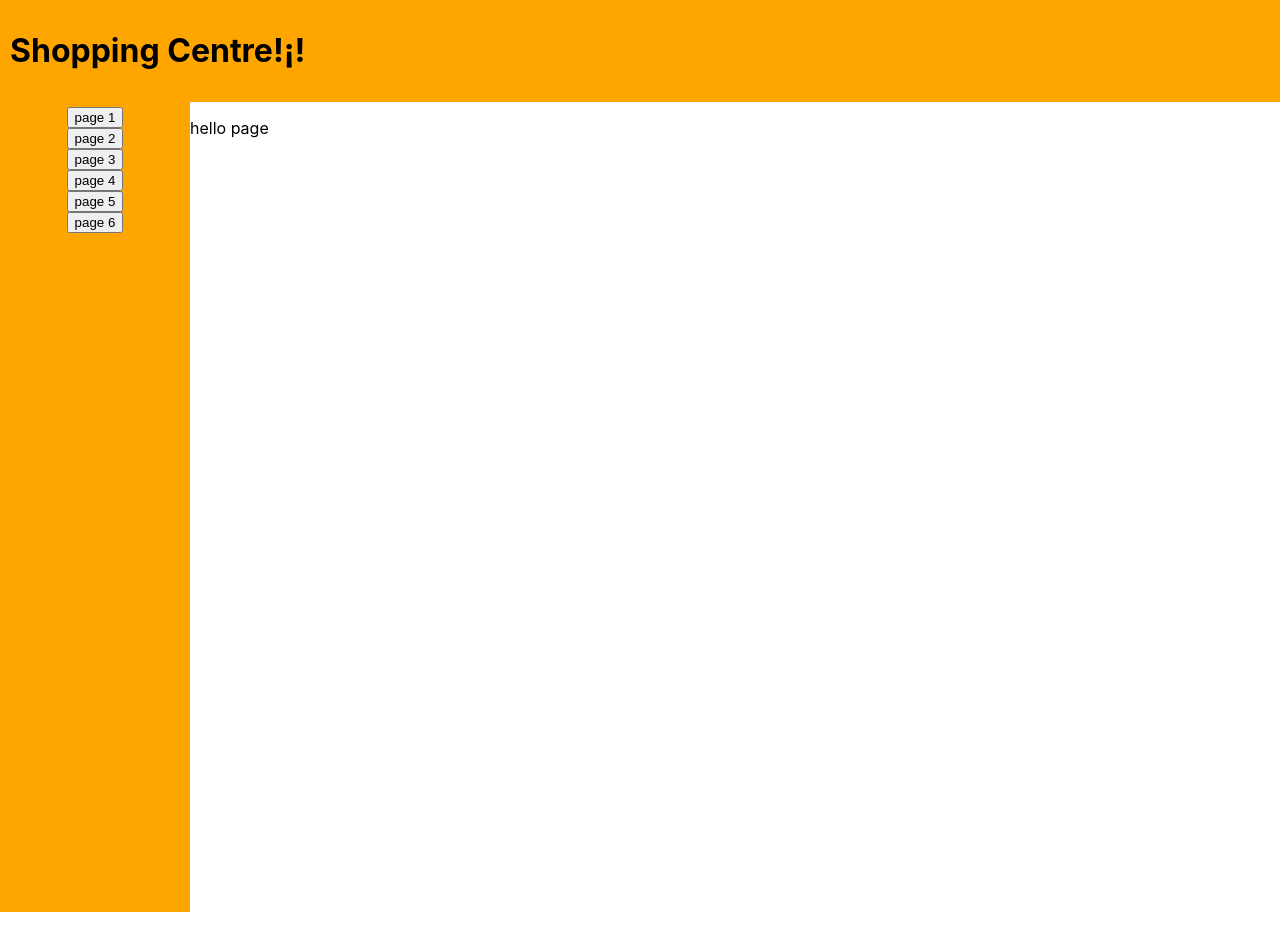
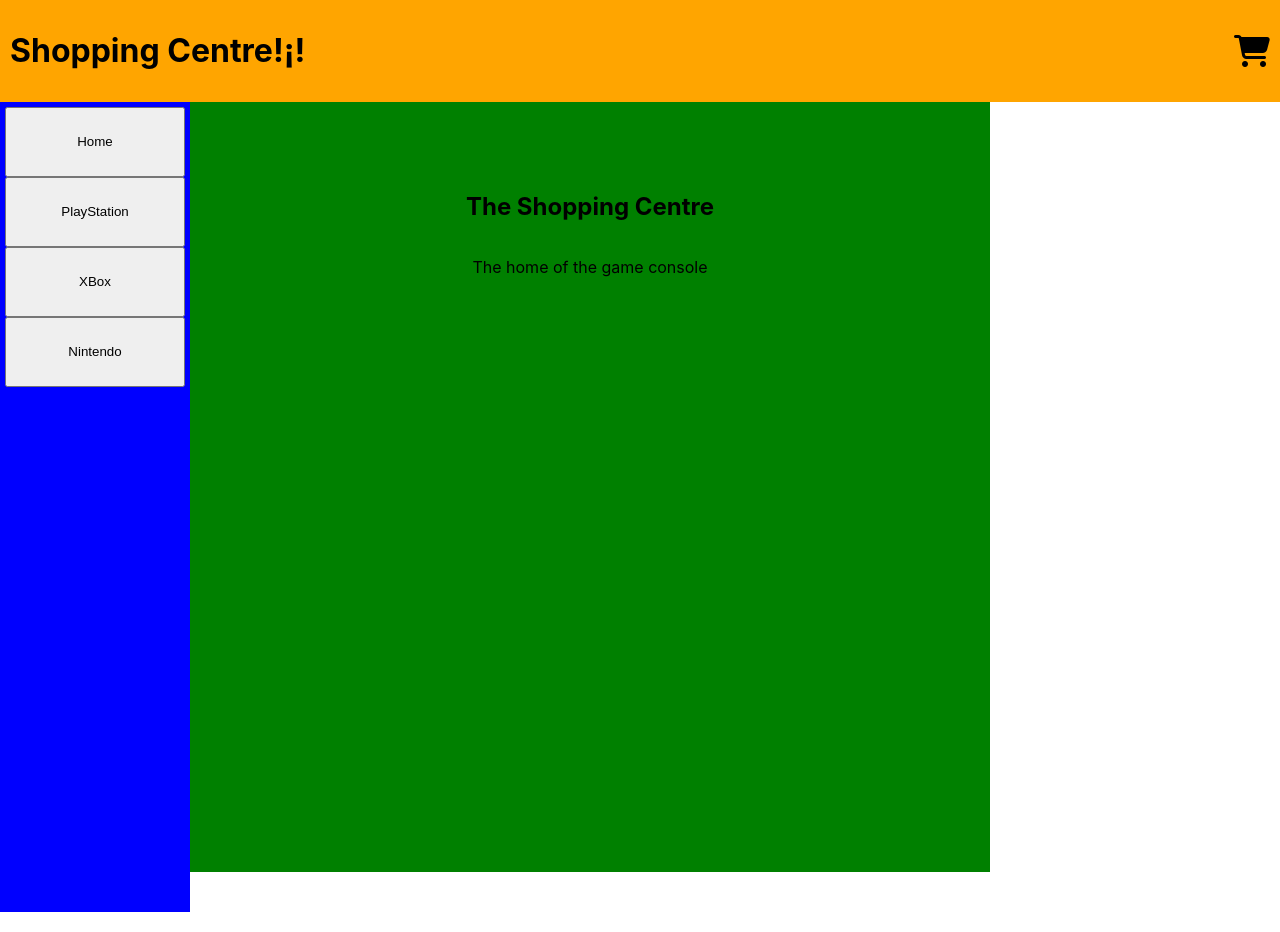
Before and after one commit to ababakhanlou/the-shopping-centre, a React (Create React App) app: page / in a window 1280 px wide. Built offline with nearby package versions, Linux system fonts and the light colour scheme.

Commit message:
feat: added item rendering, basket function/ redux

```diff
--- a/package.json
+++ b/package.json
@@ -8,8 +8,10 @@
     "@testing-library/user-event": "^12.2.2",
     "react": "^17.0.1",
     "react-dom": "^17.0.1",
+    "react-redux": "^7.2.2",
     "react-router-dom": "^5.2.0",
     "react-scripts": "4.0.0",
+    "redux": "^4.0.5",
     "styled-components": "^5.2.1",
     "web-vitals": "^0.2.4"
   },
--- a/public/index.html
+++ b/public/index.html
@@ -25,6 +25,12 @@
       Learn how to configure a non-root public URL by running `npm run build`.
     -->
     <title>React App</title>
+
+    <script
+    src="https://kit.fontawesome.com/d621e7254e.js"
+    crossorigin="anonymous"
+  ></script>
+
   </head>
   <body>
     <noscript>You need to enable JavaScript to run this app.</noscript>
--- a/src/App.js
+++ b/src/App.js
@@ -1,43 +1,50 @@
-import React from "react";
-import { BrowserRouter as Router, Switch, Route } from "react-router-dom";
+import React, { useEffect, useState } from "react";
 import styled from "styled-components";
+import { useSelector, useDispatch } from "react-redux";
 import TopBar from "./components/TopBar";
 import SideBar from "./components/SideBar";
+import WelcomeTile from "./components/WelcomeTile";
+import inventory from "./services/inventory";
+import ProductTile from "./components/ProductTile";
 
 const StyledMainBody = styled.div`
   display: flex;
   margin-bottom: 10px;
 `;
 
+const StyledItems = styled.div`
+  display: flex;
+  flex-direction: column;
+  order: 5;
+  margin-bottom: 10px;
+  margin-left: 3px;
+`;
+
 function App() {
+  const category = useSelector((state) => state.selectedCategory);
+
+  const [filteredStock, setFilteredStock] = useState([]);
+  useEffect(() => {
+    setFilteredStock(inventory(category));
+  }, [category]);
+
   return (
-    <Router>
-      <div>
     <div>
       <TopBar />
-        </div>
       <StyledMainBody>
         <SideBar />
-          <Switch>
-            <Route exact path="/">
-              <div className="App">
-                <p>hello page</p>
-              </div>
-            </Route>
-            <Route path="/page1">
-              <div className="App">
-                <p>page1</p>
-              </div>
-            </Route>
-            <Route path="/page2">
-              <div className="App">
-                <p>page2</p>
-              </div>
-            </Route>
-          </Switch>
+
+        {!filteredStock.length ? (
+          <WelcomeTile />
+        ) : (
+          <StyledItems>
+            {filteredStock.map((item, index) => (
+              <ProductTile product={item} key={index} />
+            ))}
+          </StyledItems>
+        )}
       </StyledMainBody>
     </div>
-    </Router>
   );
 }
 
--- /dev/null
+++ b/src/actions/category.js
@@ -0,0 +1,16 @@
+export const CATEGORY_SELECTED = "CATEGORY_SELECTED";
+export const ADD_TO_BASKET = "ADD_TO_BASKET";
+
+export const setCategory = (payload) => {
+  return {
+    type: CATEGORY_SELECTED,
+    payload,
+  };
+};
+
+export const addToBasket = (item, price) => {
+  return {
+    type: ADD_TO_BASKET,
+    payload: { item, price },
+  };
+};
--- /dev/null
+++ b/src/components/Basket.jsx
@@ -0,0 +1,30 @@
+import React, { useEffect, useState } from "react";
+import { useSelector } from "react-redux";
+import styled from "styled-components";
+
+const StyledBasket = styled.div``;
+
+const StyledBasketCount = styled.i`
+  font-weight: bold;
+  font-size: 20px;
+  color: red;
+`;
+
+function Basket() {
+  const basketStore = useSelector((state) => state.basket);
+  const [basket, setBasket] = useState([]);
+  useEffect(() => {
+    setBasket(basketStore);
+  }, [basketStore]);
+
+  return (
+    <StyledBasket>
+      <i className="fas fa-shopping-cart fa-2x"></i>
+      {basket.length > 0 && (
+        <StyledBasketCount>{basket.length} </StyledBasketCount>
+      )}
+    </StyledBasket>
+  );
+}
+
+export default Basket;
--- /dev/null
+++ b/src/components/ProductTile.jsx
@@ -0,0 +1,45 @@
+import React from "react";
+import { useDispatch } from "react-redux";
+import { addToBasket as addToBasketAction } from "../actions/category";
+import styled from "styled-components";
+
+const StyledTile = styled.div`
+  padding: 5px;
+  height: 150px;
+  width: 180px;
+  display: flex;
+  flex-direction: column;
+  align-items: center;
+  background-color: red;
+  margin-bottom: 10px;
+  margin-right: 5px;
+  text-align: center;
+`;
+
+const StyledUl = styled.ul`
+  display: flex;
+  flex-direction: column;
+`;
+
+function ProductTile({ product }) {
+  const dispatch = useDispatch();
+  const addToBasket = (item, price) => {
+    dispatch(addToBasketAction(item, price));
+  };
+
+  return (
+    <StyledTile>
+      <StyledUl>
+        <li>{product.brand}</li>
+        <li>{product.item}</li>
+        <li>{product.model}</li>
+        <li>{product.price}</li>
+      </StyledUl>
+      <button onClick={() => addToBasket(product.displayName, product.price)}>
+        Add to Basket
+      </button>
+    </StyledTile>
+  );
+}
+
+export default ProductTile;
--- a/src/components/SideBar.jsx
+++ b/src/components/SideBar.jsx
@@ -1,5 +1,6 @@
 import React from "react";
-import { Link } from "react-router-dom";
+import { useDispatch } from "react-redux";
+import { setCategory } from "../actions/category";
 import styled from "styled-components";
 
 const StyledSideBar = styled.div`
@@ -9,24 +10,37 @@ const StyledSideBar = styled.div`
   display: flex;
   flex-direction: column;
   align-items: center;
-  background-color: orange;
+  background-color: blue;
   margin-bottom: 10px;
   text-align: center;
 `;
 
-class SideBar extends React.Component {
-  render() {
-    return (
-      <StyledSideBar>
-        <button>page 1</button>
-        <button>page 2</button>
-        <button>page 3</button>
-        <button>page 4</button>
-        <button>page 5</button>
-        <button>page 6</button>
-      </StyledSideBar>
-    );
-  }
+const StyledButton = styled.button`
+  height: 70px;
+  width: 180px;
+`;
+
+function SideBar() {
+  const dispatch = useDispatch();
+  const chooseCategory = (payload) => {
+    dispatch(setCategory(payload));
+  };
+
+  return (
+    <StyledSideBar>
+      <StyledButton onClick={() => chooseCategory("Home")}>Home</StyledButton>
+
+      <StyledButton onClick={() => chooseCategory("PlayStation")}>
+        PlayStation
+      </StyledButton>
+
+      <StyledButton onClick={() => chooseCategory("XBox")}>XBox</StyledButton>
+
+      <StyledButton onClick={() => chooseCategory("Nintendo")}>
+        Nintendo
+      </StyledButton>
+    </StyledSideBar>
+  );
 }
 
 export default SideBar;
--- a/src/components/TopBar.jsx
+++ b/src/components/TopBar.jsx
@@ -1,23 +1,24 @@
-import React from "react";
-import { Link } from "react-router-dom";
+import React, { useEffect, useState } from "react";
+
+import Basket from "./Basket";
 import styled from "styled-components";
 
 const StyledTopBar = styled.div`
   padding: 10px;
   display: flex;
+  flex-direction: row;
   justify-content: space-between;
   align-items: center;
   background-color: orange;
 `;
 
-class TopBar extends React.Component {
-  render() {
-    return (
-      <StyledTopBar>
-        <h1>Shopping Centre!¡!</h1>
-      </StyledTopBar>
-    );
-  }
+function TopBar() {
+  return (
+    <StyledTopBar>
+      <h1>Shopping Centre!¡!</h1>
+      <Basket />
+    </StyledTopBar>
+  );
 }
 
 export default TopBar;
--- /dev/null
+++ b/src/components/WelcomeTile.jsx
@@ -0,0 +1,25 @@
+import React from "react";
+import styled from "styled-components";
+
+const StyledTile = styled.div`
+  padding-top: 70px;
+  height: 700px;
+  width: 800px;
+  display: flex;
+  flex-direction: column;
+  align-items: center;
+  background-color: green;
+  margin-bottom: 10px;
+  text-align: center;
+`;
+
+function WelcomeTile() {
+  return (
+    <StyledTile>
+      <h2>The Shopping Centre</h2>
+      <p>The home of the game console</p>
+    </StyledTile>
+  );
+}
+
+export default WelcomeTile;
--- a/src/index.js
+++ b/src/index.js
@@ -1,11 +1,21 @@
 import React from "react";
 import ReactDOM from "react-dom";
+import { Provider } from "react-redux";
+import { createStore } from "redux";
+import { reducer } from "./reducers/category";
 import "./index.css";
 import App from "./App";
 
+const store = createStore(
+  reducer,
+  window.__REDUX_DEVTOOLS_EXTENSION__ && window.__REDUX_DEVTOOLS_EXTENSION__()
+);
+
 ReactDOM.render(
   <React.StrictMode>
-    <App />
+    <Provider store={store}>
+      <App />
+    </Provider>
   </React.StrictMode>,
   document.getElementById("root")
 );
--- /dev/null
+++ b/src/reducers/category.js
@@ -0,0 +1,16 @@
+import { CATEGORY_SELECTED } from "../actions/category";
+import { ADD_TO_BASKET } from "../actions/category";
+
+const initialState = {
+  selectedCategory: "",
+  basket: [],
+};
+
+export const reducer = (state = initialState, action) => {
+  if (action.type === CATEGORY_SELECTED) {
+    return { ...state, selectedCategory: action.payload };
+  } else if (action.type === ADD_TO_BASKET) {
+    return { ...state, basket: [...state.basket, action.payload] };
+  }
+  return state;
+};
--- /dev/null
+++ b/src/services/inventory.js
@@ -0,0 +1,36 @@
+function inventory(brand) {
+  const stock = [
+    {
+      brand: "PlayStation",
+      model: "5",
+      item: "Console",
+      price: "£500",
+      displayName: "Playstation 5 Console",
+    },
+    {
+      brand: "PlayStation",
+      model: "4",
+      item: "Console",
+      price: "£200",
+      displayName: "Playstation 4 Console",
+    },
+    {
+      brand: "XBox",
+      model: "X",
+      item: "Console",
+      price: " £500",
+      displayName: "XBox X Console",
+    },
+    {
+      brand: "Nintendo",
+      model: "Switch",
+      item: "Console",
+      price: "£200",
+      displayName: "Nintendo Switch Console",
+    },
+  ];
+
+  return stock.filter((item) => item.brand === brand);
+}
+
+export default inventory;
```
Also changed, not shown: 2 other files (tests, documents, lock files or other folders). Lines whose indentation alone changed are shown as unchanged.
